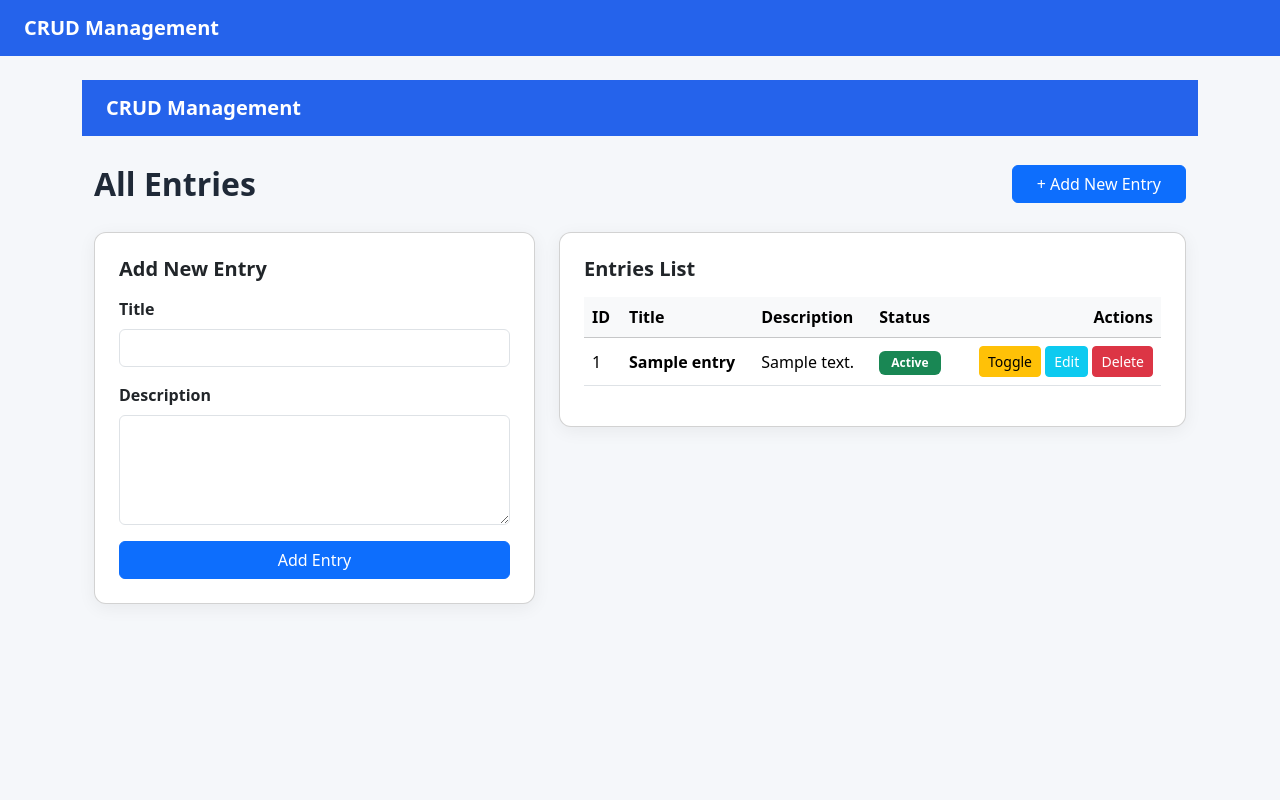
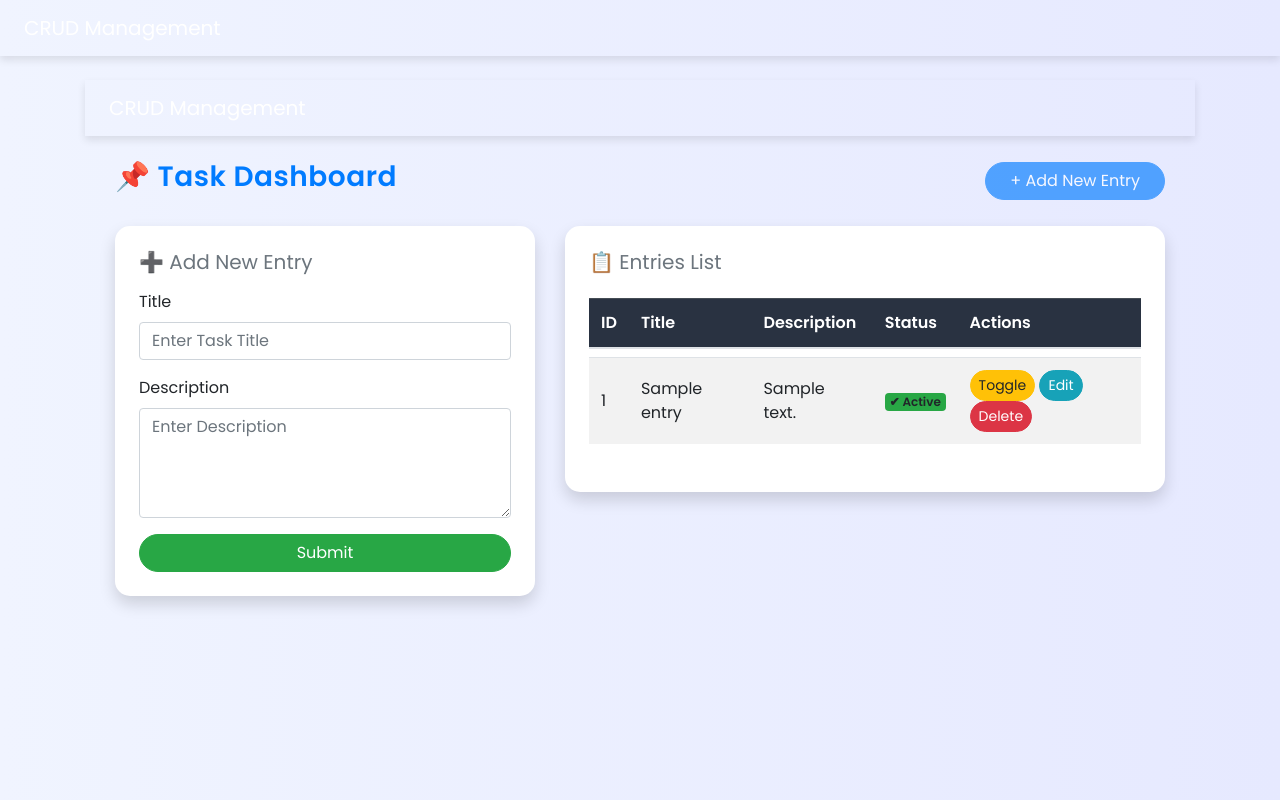
Before and after one commit to kalashrajput/devops-ci-cd-crud-app, a Flask app: page / in a window 1280 px wide. Run offline with Flask 2, Linux system fonts and the light colour scheme; tables that the repository leaves empty hold one stand-in row (values such as "Sample post"); some libraries are stand-ins or nearby versions.

Commit message:
Updated UI

```diff
--- a/app/templates/base.html
+++ b/app/templates/base.html
@@ -2,32 +2,91 @@
 <html lang="en">
 <head>
     <meta charset="UTF-8">
-    <title>CRUD Dashboard</title>
+    <title>DevOps Dashboard</title>
 
-    <!-- Bootstrap v5 -->
-    <link href="https://cdn.jsdelivr.net/npm/bootstrap@5.3.1/dist/css/bootstrap.min.css" rel="stylesheet">
+    <!-- Google Font -->
+    <link href="https://fonts.googleapis.com/css2?family=Poppins:wght@300;400;600&display=swap" rel="stylesheet">
+
+    <!-- Bootstrap -->
+    <link rel="stylesheet"
+        href="https://stackpath.bootstrapcdn.com/bootstrap/4.5.2/css/bootstrap.min.css">
 
     <style>
     body {
-            background: #f5f7fa;
+        font-family: 'Poppins', sans-serif;
+        background: linear-gradient(to right, #f0f4ff, #e6e9ff);
+        min-height: 100vh;
     }
+
+    /* Navbar Styling */
     .navbar {
-            background: #2563eb !important;
+        box-shadow: 0 4px 8px rgba(0,0,0,0.1);
     }
+
+    /* Card Styling */
+    .card {
+        border-radius: 15px;
+        background: #ffffff;
+        box-shadow: 0 4px 10px rgba(0,0,0,0.15);
+        transition: transform 0.2s ease-in-out;
+        border: none;
+    }
+    .card:hover {
+        transform: scale(1.01);
+    }
+
+    /* Table Styling */
+    table {
+        background: white;
+        border-radius: 10px;
+        border-collapse: separate !important;
+        border-spacing: 0 8px;
+    }
+    table tr:hover {
+        background-color: #f0f4ff;
+    }
+    .table thead {
+        background: #293241;
+        color: white;
+    }
+    .table td, .table th {
+        vertical-align: middle !important;
+    }
+
+    /* Buttons */
+    .btn {
+        border-radius: 25px !important;
+        font-weight: 500;
+        transition: 0.2s ease-in-out;
+    }
+    .btn:hover {
+        opacity: 0.9;
+        transform: translateY(-2px);
+    }
+
+    /* Dashboard Title */
     .page-title {
-            font-size: 32px;
-            font-weight: 700;
-            color: #1f2937;
+        font-size: 28px;
+        font-weight: 600;
+        color: #1d3557;
+        letter-spacing: 0.5px;
     }
-        .card-custom {
+
+    /* Badges (Active/Inactive) */
+    .badge-status {
+        padding: 6px 10px;
+        font-size: 12px;
+        border-radius: 10px;
+    }
+
+    /* Table Shadow */
+    .table-container {
+        box-shadow: 0 4px 12px rgba(0,0,0,0.12);
         border-radius: 12px;
-            box-shadow: 0 4px 18px rgba(0,0,0,0.06);
-        }
-        .badge-status {
-            padding: 6px 12px;
-            font-size: 12px;
+        padding: 10px;
     }
 </style>
+
 </head>
 
 <body>
--- a/app/templates/content.html
+++ b/app/templates/content.html
@@ -1,41 +1,45 @@
 {% extends "base.html" %}
 {% block content %}
 
+<div class="container-fluid">
+
+    <!-- PAGE HEADER -->
     <div class="d-flex justify-content-between align-items-center mb-4">
-    <div class="page-title">All Entries</div>
-    <a href="#" class="btn btn-primary px-4">+ Add New Entry</a>
+        <h2 class="page-title fw-bold text-primary">📌 Task Dashboard</h2>
+        <a href="#" class="btn btn-primary px-4 disabled">+ Add New Entry</a>  <!-- just a fake button for UI -->
     </div>
 
-<div class="row g-4">
+    <div class="row">
 
         <!-- LEFT: ADD FORM -->
         <div class="col-md-5">
-        <div class="card card-custom p-4">
-            <h5 class="mb-3 fw-bold">Add New Entry</h5>
+            <div class="card shadow p-4" style="border-radius: 15px;">
+                <h5 class="mb-3 fw-bold text-secondary">➕ Add New Entry</h5>
 
                 <form action="/add" method="post">
                     <div class="mb-3">
                         <label class="form-label fw-semibold">Title</label>
-                    <input class="form-control" type="text" name="title" required>
+                        <input class="form-control" type="text" name="title" placeholder="Enter Task Title" required>
                     </div>
 
                     <div class="mb-3">
                         <label class="form-label fw-semibold">Description</label>
-                    <textarea class="form-control" name="description" rows="4" required></textarea>
+                        <textarea class="form-control" name="description" rows="4"
+                            placeholder="Enter Description" required></textarea>
                     </div>
 
-                <button class="btn btn-primary w-100">Add Entry</button>
+                    <button class="btn btn-success w-100 fw-semibold">Submit</button>
                 </form>
             </div>
         </div>
 
         <!-- RIGHT: TABLE -->
         <div class="col-md-7">
-        <div class="card card-custom p-4">
-            <h5 class="mb-3 fw-bold">Entries List</h5>
+            <div class="card shadow p-4" style="border-radius: 15px;">
+                <h5 class="mb-3 fw-bold text-secondary">📋 Entries List</h5>
 
-            <table class="table table-hover align-middle">
-                <thead class="table-light">
+                <table class="table table-hover align-middle table-striped">
+                    <thead class="table-dark">
                         <tr>
                             <th>ID</th>
                             <th>Title</th>
@@ -55,9 +59,9 @@
                             <!-- STATUS BADGE -->
                             <td>
                                 {% if entry.status %}
-                                <span class="badge bg-success badge-status">Active</span>
+                                    <span class="badge bg-success">✔ Active</span>
                                 {% else %}
-                                <span class="badge bg-secondary badge-status">Inactive</span>
+                                    <span class="badge bg-secondary">⛔ Inactive</span>
                                 {% endif %}
                             </td>
 
@@ -77,4 +81,6 @@
 
     </div>
 
+</div>
+
 {% endblock %}
--- a/app/templates/header.html
+++ b/app/templates/header.html
@@ -1,2 +1,3 @@
-<a href="/"> Home </a>
-<div>header</div>
+<nav class="navbar navbar-expand-lg navbar-light bg-white">
+  <a class="navbar-brand font-weight-bold" href="/">🚀 DevOps Dashboard</a>
+</nav>
```
Lines whose indentation alone changed are shown as unchanged.
